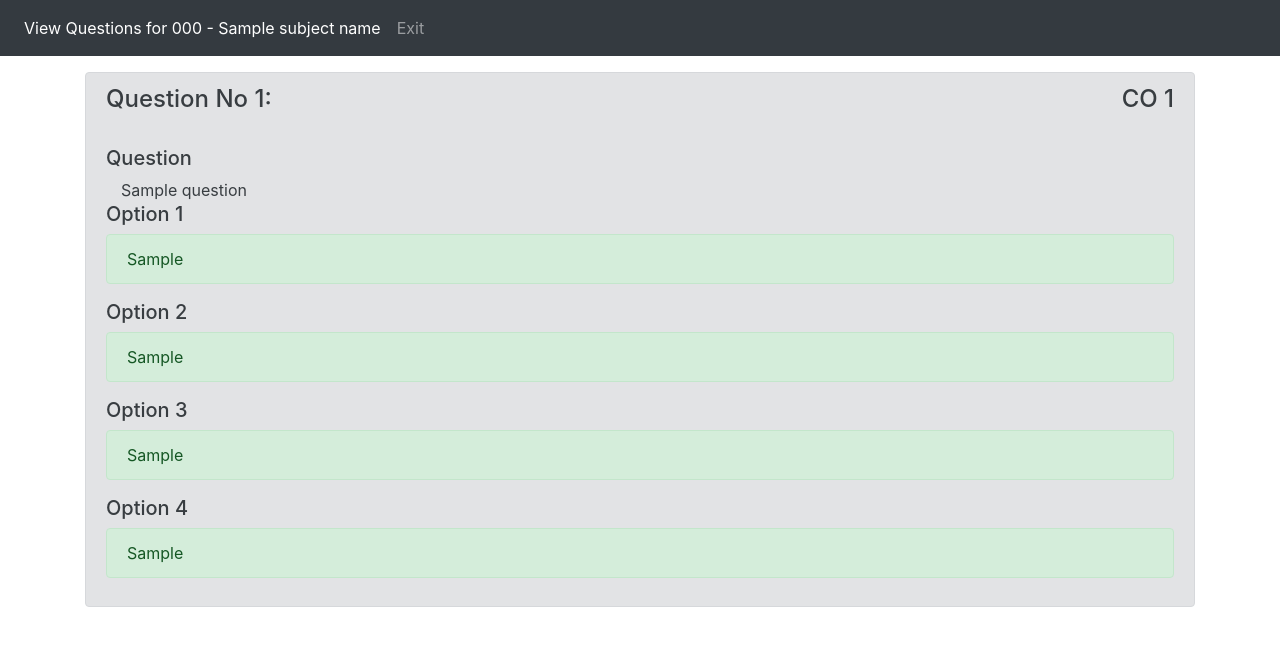
After one commit to HesenNivasM/ObjectiveTestPortal, a Django app: template objtest/objtest/staff/templates/staff/viewQuestions.html in a window 1280 px wide. The commit adds this page. Shown: the top 646 px of the page. Run offline with Django 3.2, Linux system fonts and the light colour scheme; tables that the repository leaves empty hold one stand-in row (values such as "Sample post"); the template is opened without the code that fills it: values that come from a table or form of the project are taken from there, most other values are stand-ins (such as "Sample title", 1, 10 or a date in 2020); some libraries are stand-ins or nearby versions.

Commit message:
Rights for staffs to view the questions and modify the time of the exam

```diff
--- /dev/null
+++ b/objtest/objtest/staff/templates/staff/viewQuestions.html
@@ -0,0 +1,74 @@
+<!DOCTYPE html>
+<html lang="en">
+    <head>
+        <meta charset="UTF-8" />
+        <meta name="viewport" content="width=device-width, initial-scale=1.0" />
+        <meta http-equiv="X-UA-Compatible" content="ie=edge" />
+        <title>Online Objective Test</title>
+        <link
+            rel="stylesheet"
+            href="https://stackpath.bootstrapcdn.com/bootstrap/4.3.1/css/bootstrap.min.css"
+            integrity="sha384-ggOyR0iXCbMQv3Xipma34MD+dH/1fQ784/j6cY/iJTQUOhcWr7x9JvoRxT2MZw1T"
+            crossorigin="anonymous"
+        />
+    </head>
+    <body>
+        <nav class="navbar navbar-expand navbar-dark bg-dark">
+            <ul class="nav navbar-nav">
+                <li class="nav-item active">
+                    <a class="nav-link" href="#"
+                        >View Questions for {{ subject_code }} - {{ subject_name }}
+                        <span class="sr-only">(current)</span></a
+                    >
+                </li>
+                <li class="nav-item float-right">
+                    <a class="nav-link" href="./">Exit</a>
+                </li>
+            </ul>
+        </nav>
+        <div class="container mt-3 mb-3">
+            {% for question in questions %}
+            <div class="alert alert-secondary">
+                <h4>Question No {{ forloop.counter }}: <span class="float-right">CO {{ question.question_co }}</span></h4>
+                <br>
+                <h5>Question</h5>
+                <div class="container">
+                    {{ question.question | safe }}
+                </div>
+                <h5>Option 1</h5>
+                {% if question.option_one_answer %}
+                    <div class="container alert alert-success">
+                {% else %}
+                    <div class="container">
+                {% endif %}
+                    {{ question.option_one | safe }}
+                </div>
+                <h5>Option 2</h5>
+                {% if question.option_two_answer %}
+                    <div class="container alert alert-success">
+                {% else %}
+                    <div class="container">
+                {% endif %}
+                    {{ question.option_two | safe }}
+                </div>
+                <h5>Option 3</h5>
+                {% if question.option_three_answer %}
+                    <div class="container alert alert-success">
+                {% else %}
+                    <div class="container">
+                {% endif %}
+                    {{ question.option_three | safe }}
+                </div>
+                <h5>Option 4</h5>
+                {% if question.option_four_answer %}
+                    <div class="container alert alert-success">
+                {% else %}
+                    <div class="container">
+                {% endif %}
+                    {{ question.option_four | safe }}
+                </div>
+            </div>
+            {% endfor %}
+        </div>
+    </body>
+</html>
```
Also changed, not shown: objtest/objtest/staff/templates/staff/modifyAllowedStudents.html (+40 -1 lines), objtest/objtest/staff/templates/staff/staffDashboard.html (+12 -2 lines), objtest/objtest/staff/views.py (+21 -0 lines), 2 other files.
